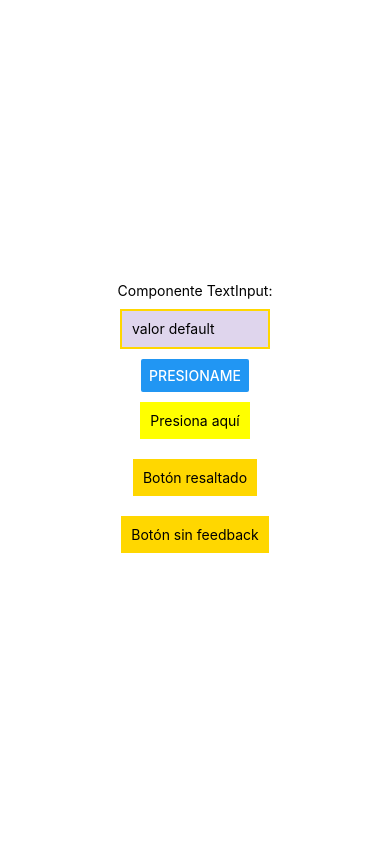
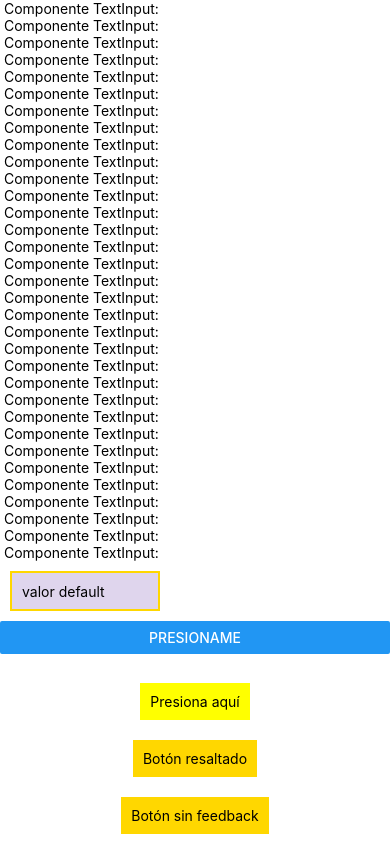
Before and after one commit to jlsxmo/ProgramacionMovil182, a React Native app in the folder holaMundo/: screen / in a window 390 px wide. Built offline with nearby package versions, Linux system fonts and the light colour scheme.

Commit message:
Ejemplo ScrollView

```diff
--- a/holaMundo/App.js
+++ b/holaMundo/App.js
@@ -1,5 +1,5 @@
 import { StatusBar } from 'expo-status-bar';
-import { StyleSheet, Text, View, Button, TextInput, TouchableOpacity, TouchableHighlight, TouchableWithoutFeedback } from 'react-native';
+import { StyleSheet, Text, View, Button, TextInput, TouchableOpacity, TouchableHighlight, TouchableWithoutFeedback, ScrollView, Dimensions } from 'react-native';
 import React, { useState } from 'react';
 
 export default function App() {
@@ -10,11 +10,47 @@
   return (
     <View style={styles.container}>
 
+      <ScrollView style={styles.ScrollView}>
+
+      <Text> Componente TextInput: {submit}</Text>
+      <Text> Componente TextInput: {submit}</Text>
+      <Text> Componente TextInput: {submit}</Text>
+      <Text> Componente TextInput: {submit}</Text>
+      <Text> Componente TextInput: {submit}</Text>
+      <Text> Componente TextInput: {submit}</Text>
+      <Text> Componente TextInput: {submit}</Text>
+      <Text> Componente TextInput: {submit}</Text>
+      <Text> Componente TextInput: {submit}</Text>
+      <Text> Componente TextInput: {submit}</Text>
+      <Text> Componente TextInput: {submit}</Text>
+      <Text> Componente TextInput: {submit}</Text>
+      <Text> Componente TextInput: {submit}</Text>
+      <Text> Componente TextInput: {submit}</Text>
+      <Text> Componente TextInput: {submit}</Text>
+      <Text> Componente TextInput: {submit}</Text>
+      <Text> Componente TextInput: {submit}</Text>
+      <Text> Componente TextInput: {submit}</Text>
+      <Text> Componente TextInput: {submit}</Text>
+      <Text> Componente TextInput: {submit}</Text>
+      <Text> Componente TextInput: {submit}</Text>
+      <Text> Componente TextInput: {submit}</Text>
+      <Text> Componente TextInput: {submit}</Text>
+      <Text> Componente TextInput: {submit}</Text>
+      <Text> Componente TextInput: {submit}</Text>
+      <Text> Componente TextInput: {submit}</Text>
+      <Text> Componente TextInput: {submit}</Text>
+      <Text> Componente TextInput: {submit}</Text>
+      <Text> Componente TextInput: {submit}</Text>
+      <Text> Componente TextInput: {submit}</Text>
+      <Text> Componente TextInput: {submit}</Text>
+      <Text> Componente TextInput: {submit}</Text>
       <Text> Componente TextInput: {submit}</Text>
 
       <TextInput style={styles.input} placeholder='Soy una entrada' onChangeText={(t)=>setText(t)} value={text}/>
 
       <Button title='Presioname' onPress={()=>{setSubmit(text); alert('Texto enviado')}}/>
+
+      </ScrollView>
 
       <TouchableOpacity style={styles.botonOpaco}>
         <Text>Presiona aquí</Text>
@@ -62,6 +98,10 @@
     backgroundColor: 'gold',
     padding: 10,
     margin: 10,
+  },
+  ScrollView: {
+    // Es más fácil usar Dimensions para obtener el ancho de la pantalla de cualquier dispositivo que usar un porcentaje
+    width: Dimensions.get('window').width, // Ancho de la pantalla
   },
   /*
   text:{
```
Also changed, not shown: 1 other file (tests, documents, lock files or other folders).
